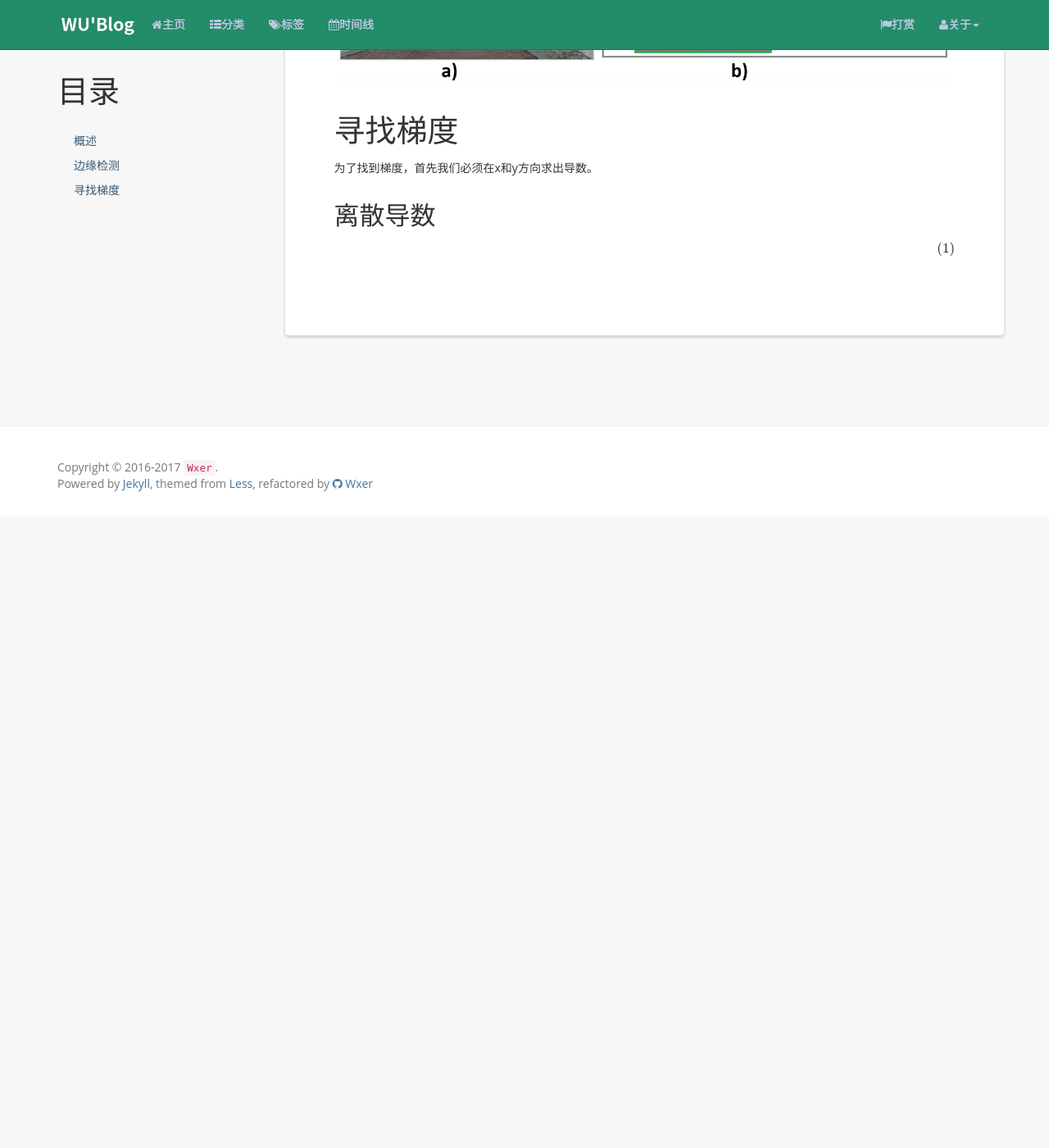
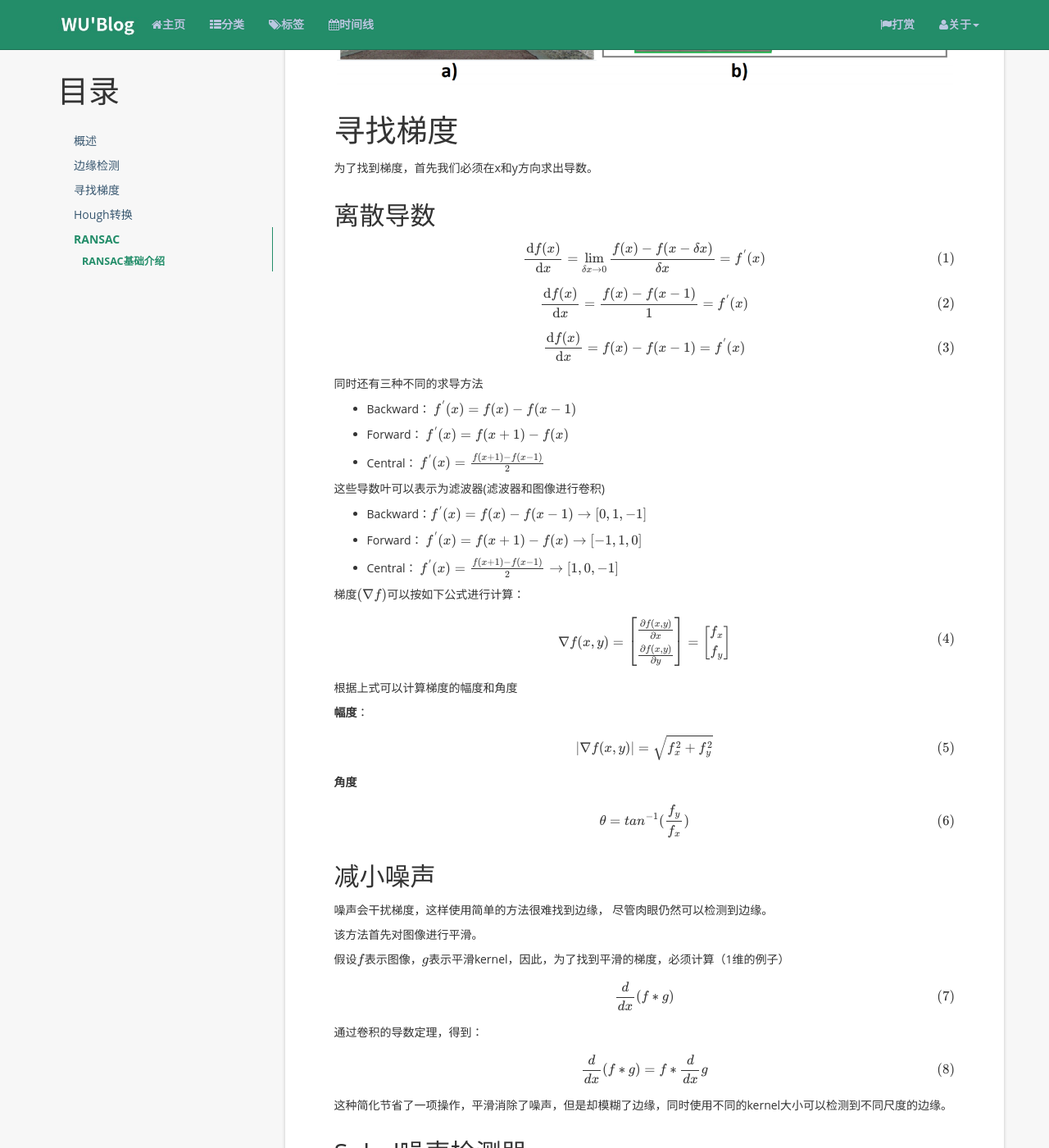
Before and after one commit to 13324077/13324077.github.io, a Jekyll site: the page built from _posts/2017-10-30-CS131-Computer-vision-features-and-fitting.md, in a window 1280 px wide and 1400 px high, scrolled down 2202 px. Shown: the whole window at 82% size. Built offline with Jekyll 4.4.1, drawn with Linux system fonts in a browser that asks for light colours; nearby versions of some CDN libraries; formulas are drawn with MathJax 3; comment, search, counter and statistics services are not loaded; before the commit the page ends 2832 px from its top, so only the background shows below that; some of the changed text lies outside the part shown.

Commit message:
add the contents about edge detecting

```diff
--- a/_posts/2017-10-30-CS131-Computer-vision-features-and-fitting.md
+++ b/_posts/2017-10-30-CS131-Computer-vision-features-and-fitting.md
@@ -68,4 +68,104 @@ tags: 计算机视觉
 ## 离散导数
 
 $$
+\frac{\mathrm df(x)}{\mathrm dx} = \lim_{\delta x\to 0}\frac{f(x)-f(x-\delta x)}{\delta x} = f^{'}(x)
 $$
+
+$$
+\frac{\mathrm df(x)}{\mathrm dx} = \frac{f(x)-f(x-1)}{1} = f^{'}(x)
+$$
+
+$$
+\frac{\mathrm df(x)}{\mathrm dx} = {f(x)-f(x-1)}= f^{'}(x)
+$$
+
+同时还有三种不同的求导方法
+
+- Backward： $$f^{'}(x)=f(x)-f(x-1)$$
+
+- Forward： $$f^{'}(x)=f(x+1)-f(x)$$
+
+- Central： $$f^{'}(x) = \frac{f(x+1) - f(x-1)}{2}$$
+
+这些导数叶可以表示为滤波器(滤波器和图像进行卷积)
+
+- Backward：$$f^{'}(x)=f(x) - f(x-1) \to [0, 1, -1]$$
+
+- Forward： $$f^{'}(x)=f(x+1)-f(x) \to [-1, 1, 0]$$
+
+- Central： $$f^{'}(x) = \frac{f(x+1) - f(x-1)}{2} \to [1, 0, -1]$$
+
+梯度$$(\nabla f)$$可以按如下公式进行计算：
+
+$$
+\nabla f(x,y) = \begin{bmatrix}
+\frac{\partial f(x,y)}{\partial x}\\
+\frac{\partial f(x,y)}{\partial y}
+\end{bmatrix} \\
+=\begin{bmatrix}
+f_{x}\\
+f_{y}
+\end{bmatrix}
+
+$$
+
+根据上式可以计算梯度的幅度和角度
+
+**幅度**：
+
+$$
+|\nabla f(x,y)| = \sqrt{f^2_x + f^2_y}
+$$
+
+**角度**
+
+$$
+\theta = tan^{-1}( \frac{f_y}{f_x} )
+$$
+
+
+## 减小噪声
+
+噪声会干扰梯度，这样使用简单的方法很难找到边缘， 尽管肉眼仍然可以检测到边缘。
+
+该方法首先对图像进行平滑。
+
+假设$$f$$表示图像，$$g$$表示平滑kernel，因此，为了找到平滑的梯度，必须计算（1维的例子）
+
+$$
+\frac{d}{dx}(f*g)
+$$
+
+通过卷积的导数定理，得到：
+
+$$
+\frac{d}{dx}(f*g) = f * \frac{d}{dx}g
+$$
+
+这种简化节省了一项操作，平滑消除了噪声，但是却模糊了边缘，同时使用不同的kernel大小可以检测到不同尺度的边缘。
+
+
+## Sobel噪声检测器
+
+该算法利用2个3x3kernel
+。。
+
+## Canny边缘检测器
+
+Canny边缘检测器有5个算法步骤
+
+。。。
+
+# Hough转换
+
+## Hough转换介绍
+
+## Hough转换用于检测线条的目标
+
+## 在a,b空间使用Hough转换检测线条
+
+## 累加器单元
+
+# RANSAC
+
+## RANSAC基础介绍
```
